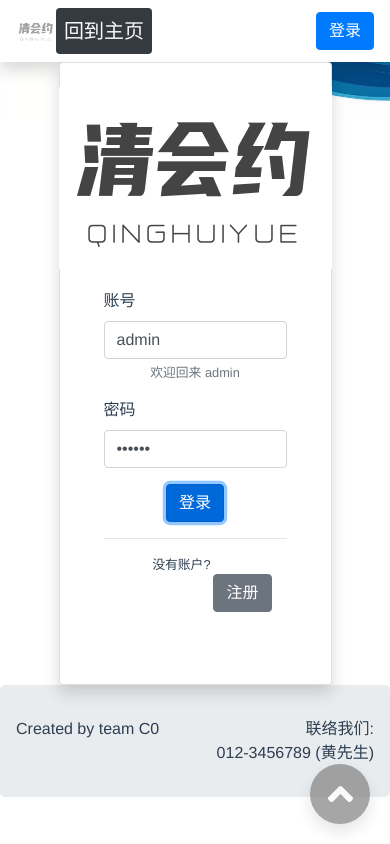
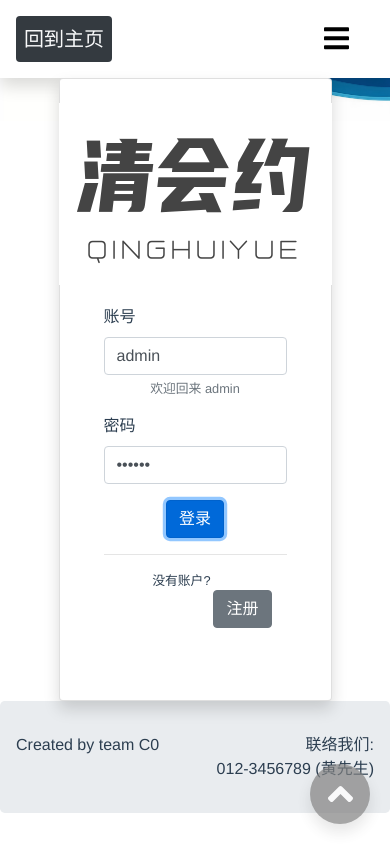
Before and after one commit to ngjuping/thu-C0, a Vue app in the folder vue-frontend/: page /#/login in a window 390 px wide. Built offline with nearby package versions, Linux system fonts and the light colour scheme; what v-calendar would draw is missing.

Commit message:
style: 美化header

```diff
--- a/vue-frontend/src/components/Qheader.vue
+++ b/vue-frontend/src/components/Qheader.vue
@@ -1,22 +1,26 @@
 <template>
-    <nav class="navbar bg-white shadow">
-        <div @click="$router.push({name:'Mainpage'})" id="logo" class="d-flex align-items-center">
+    <nav class="navbar navbar-expand-lg bg-white shadow">
+                <div @click="$router.push({name:'Mainpage'})" id="logo" class="d-flex align-items-center w-50 my-2">
                     <img src="@/assets/logo.png" width="100" class="d-inline-block align-top" alt="" id="logoimg">
                     <span id="logotext" class="rounded bg-dark text-light p-2">回到主页</span>
                 </div>
-        <div>
-            <div class="btn-group mr-2" v-if="this.$store.state.logged_in && !this.$store.state.privilege">
+                <button class="navbar-toggler" type="button" data-toggle="collapse" data-target="#navbarTogglerDemo02">
+                    <font-awesome-icon icon="bars" class="w-50 h-50" style="max-width:50px;" />
+                </button>
+                <div class="btn-group mr-2 collapse navbar-collapse"
+                v-if="this.$store.state.logged_in && !this.$store.state.privilege"
+                id="navbarTogglerDemo02">
                     <div class="btn btn-primary" @click="$router.push({name:'Manage'})">我的场地</div>
                     <div class="btn btn-success" @click="$router.push({name:'AllShares'})">拼场广场</div>
                     <div class="btn btn-warning" @click="$router.push({name:'AllFeedbacks'})">反馈天地</div>
                     <div class="btn btn-info" @click="$router.push({name:'AllCourses'})">培训武馆</div>
+                <button class="btn btn-primary" v-if="!this.$store.state.logged_in"  @click="gotoLogin">登录</button>
+                <button class="btn btn-danger" v-else @click="logout">登出</button>
+
+                <!-- <small v-if="this.$store.state.logged_in">已上线：{{ now() }}</small> -->
             </div>
 
-            <button class="btn btn-primary" v-if="!this.$store.state.logged_in"  @click="gotoLogin">登录</button>
-            <button class="btn btn-danger" v-else @click="logout">登出</button>
-            <br/>
-            <!-- <small v-if="this.$store.state.logged_in">已上线：{{ now() }}</small> -->
-        </div>
+
 
     </nav>
 </template>
@@ -98,7 +102,6 @@ export default {
     nav:hover #logoimg{
         opacity:0.5;
     }
-
     #title{
         font-size:30px;
     }
@@ -106,6 +109,19 @@ export default {
     @media (max-width:760px) {
         #title{
             font-size:25px;
+        }
+
+        #logo{
+            width:100%;
+        }
+
+        #logotext{
+            opacity:1;
+            font-size:20px;
+        }
+
+        #logoimg{
+            display:none !important;
         }
     }
     @media (max-width:500px) {
--- a/vue-frontend/src/main.js
+++ b/vue-frontend/src/main.js
@@ -7,7 +7,7 @@ import axios from 'axios';
 import 'bootstrap/dist/js/bootstrap.bundle.min.js';
 import 'bootstrap/dist/css/bootstrap.min.css';
 import { library } from '@fortawesome/fontawesome-svg-core';
-import { faArrowCircleRight,faStar,faAngleUp,faExclamationTriangle,faCheckCircle,faFrownOpen } from '@fortawesome/free-solid-svg-icons';
+import { faArrowCircleRight,faStar,faAngleUp,faExclamationTriangle,faCheckCircle,faFrownOpen,faBars } from '@fortawesome/free-solid-svg-icons';
 import { FontAwesomeIcon } from '@fortawesome/vue-fontawesome';
 import VCalendar from 'v-calendar';
 
@@ -15,7 +15,7 @@ import VCalendar from 'v-calendar';
 Vue.use(VCalendar, {
   componentPrefix: 'vc',  // Use <vc-calendar /> instead of <v-calendar />
 });
-library.add(faArrowCircleRight,faStar,faAngleUp,faExclamationTriangle,faCheckCircle,faFrownOpen);
+library.add(faArrowCircleRight,faStar,faAngleUp,faExclamationTriangle,faCheckCircle,faFrownOpen,faBars );
 
 Vue.component('font-awesome-icon', FontAwesomeIcon);
 
```
Lines whose indentation alone changed are shown as unchanged.
